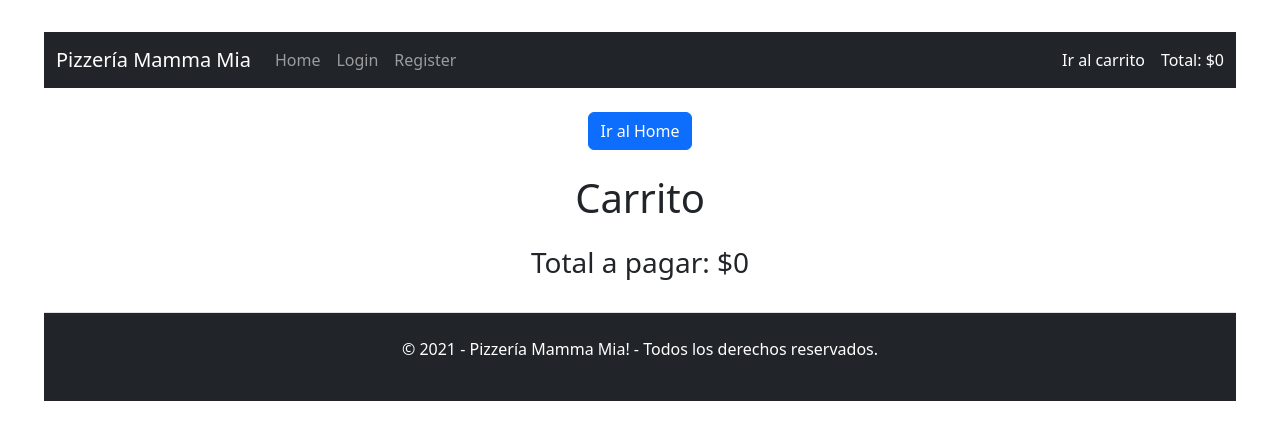
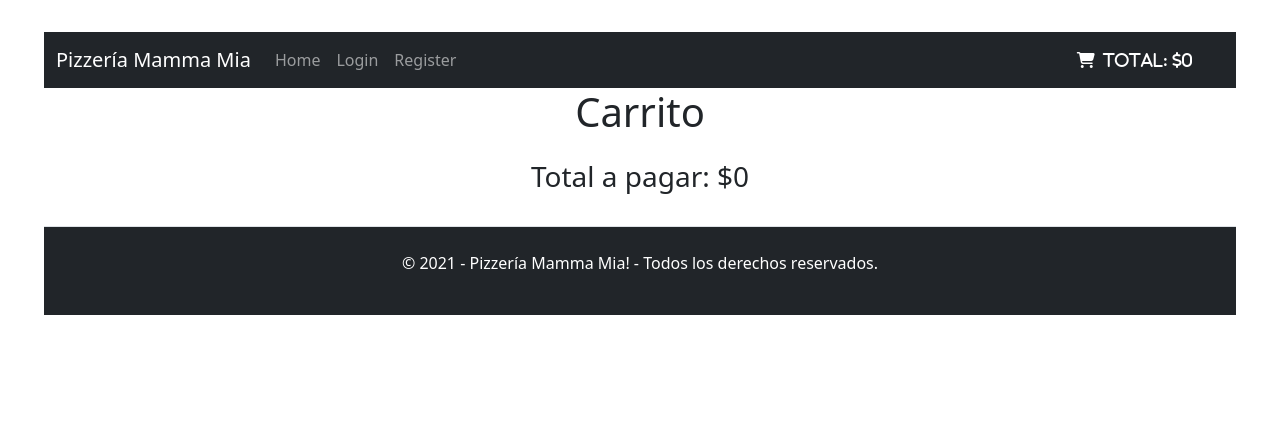
Before and after one commit to wbravoanoni/pizzeria_mamma_mia, a React (Vite) app: page /cart in a window 1280 px wide. Shown: the top 440 px of the page. Built offline with nearby package versions, Linux system fonts and the light colour scheme.

Commit message:
cambios finales hito 5

```diff
--- a/src/components/navegacion/LoginFalse.jsx
+++ b/src/components/navegacion/LoginFalse.jsx
@@ -17,8 +17,9 @@ const LoginFalse = (props) => {
                 </li>
             </ul>
         <div className="d-flex" role="search">
-            <Link to='/cart' className="text-white nav-link px-3">Ir al carrito</Link>
-            <span className="text-white">Total: ${props.total}</span>
+            <Link to='/cart' className="text-white nav-link px-3"><i class="fa-solid fa-cart-shopping mx-2" aria-hidden="true"><span className="text-white mx-2">Total: ${props.total}</span></i></Link>
+
+
         </div>
     </div>
     );
--- a/src/pages/Cart.jsx
+++ b/src/pages/Cart.jsx
@@ -7,7 +7,6 @@ const Cart = ({showHome,carrito,aumentarCantidad,disminuirCantidad})=>{
 
     return(
         <div>
-            <button className="btn btn-primary my-4" onClick={showHome}>Ir al Home</button>
             <div className="row">
                 <h1 className="text-center mb-4">Carrito</h1>
                     {carrito.map((producto) => (
--- a/src/pages/Home.jsx
+++ b/src/pages/Home.jsx
@@ -22,10 +22,8 @@ const Home = ( {showCarrito,agregarAlCarrito} ) =>{
     return (
 
         <div>
-            <button className="btn btn-primary my-4" onClick={showCarrito}>Ir al carrito</button>
             <Header/>
                 <div className="row">
-
                 {productos.map((producto) => (
                     <CardPizza
                         key={producto.id}
```
